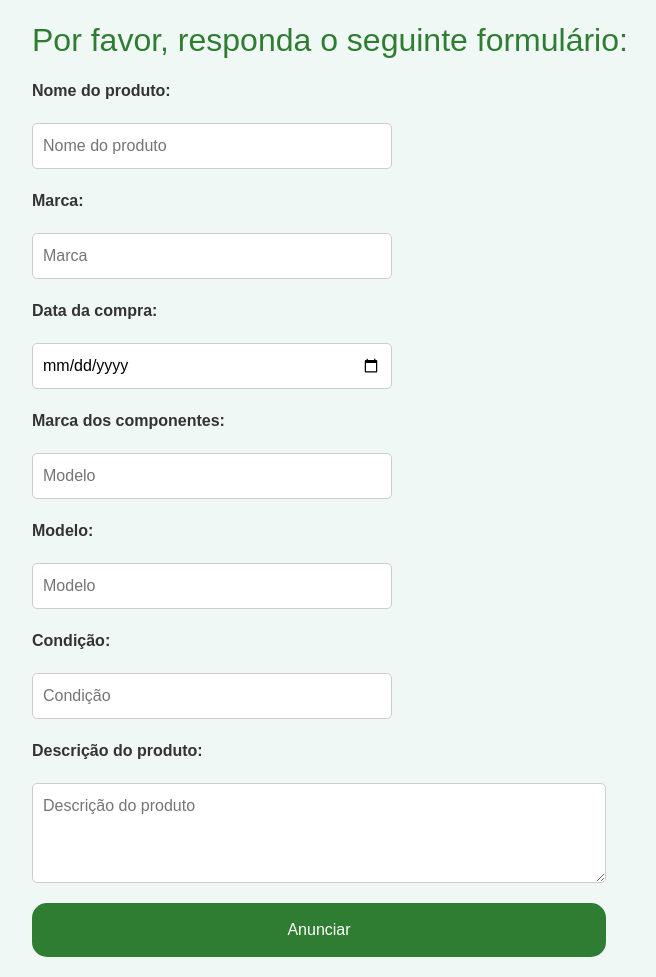
After one commit to cmilli007/Usuarios, a PHP site: page /cadastro_produtos.html in a window 1280 px wide. The commit adds this page. Shown: the part 871-1848 px from the top of the page, without its empty margins (488-1144 px from the left). Run offline with PHP 8.4, Linux system fonts and the light colour scheme; some libraries are stand-ins or nearby versions.

```diff
--- a/cadastrar.php
+++ b/cadastrar.php
@@ -4,9 +4,7 @@ $user = "root";
 $password = "root";
 $bd = "bd_Sustentech";
 
-
 $conn = new mysqli($servidor, $user, $password, $bd);
-
 
 if ($conn->connect_error) {
     die("<p style='color:red; text-align:center; font-size:25px;'>Erro de conexão!</p>");
--- a/cadastro.php
+++ b/cadastro.php
@@ -1,5 +1,4 @@
 <?php
-// Ativar relatórios de erros do MySQLi
 mysqli_report(MYSQLI_REPORT_ERROR | MYSQLI_REPORT_STRICT);
 
 $servidor = "localhost";
--- /dev/null
+++ b/cadastro_produtos.html
@@ -0,0 +1,202 @@
+<!DOCTYPE html>
+<html lang="pt-BR">
+<head>
+    <meta charset="UTF-8">
+    <meta name="viewport" content="width=device-width, initial-scale=1.0">
+    <title>Cadastro de Produtos - SustenTech</title>
+    <link rel="icon" type="image/png" href="../../img/favicon.png">
+    <link rel="stylesheet" href="../NavBar/navbar.css">
+
+    <script src="https://kit.fontawesome.com/c0f408d1cc.js" crossorigin="anonymous"></script>
+    <link href="https://cdn.jsdelivr.net/npm/bootstrap@5.3.3/dist/css/bootstrap.min.css" rel="stylesheet"
+    integrity="sha384-QWTKZyjpPEjISv5WaRU9OFeRpok6YctnYmDr5pNlyT2bRjXh0JMhjY6hW+ALEwIH" crossorigin="anonymous">
+
+    <style>
+        * {
+        margin: 0;
+        padding: 0;
+        box-sizing: border-box;
+        font-family: Arial, sans-serif;
+        justify-content: center !important;
+        align-items: center;
+    }
+
+    body {
+        background-color: #f0f8f5;
+        color: #333;
+        /* text-align: center !important; */
+    }
+
+    .margem {
+        margin-left: 500px;
+    }
+
+    a {
+        text-decoration: none; /* Remove o sublinhado */
+        color: inherit; /* Herdar a cor do elemento pai, ou defina uma cor específica */
+     }
+
+    .form-section {
+        padding: 20px;
+        max-width: 1200px;
+        margin-left: 1000px;
+        margin: 0 auto;
+    }
+
+    h2, h3 {
+        color: #2e7d32;
+        /* text-align: center;*/
+        margin-bottom: 20px;
+        /* text-align: center; */
+    }
+
+    .categories {
+        display: flex;
+        justify-content: space-around;
+        margin-bottom: 20px;
+    }
+
+    .category {
+        text-align: center;
+    }
+
+    .category img {
+        width: 80px;
+        height: 80px;
+    }
+
+    form {
+        display: grid;
+        grid-template-columns: repeat(2, 1fr);
+        gap: 20px;
+    }
+
+    form label {
+        grid-column: span 2;
+        font-weight: bold;
+    }
+
+    form input, form textarea {
+        padding: 10px;
+        border: 1px solid #ccc;
+        border-radius: 5px;
+        width: 100%;
+    }
+
+    form textarea {
+        grid-column: span 2;
+        height: 100px;
+        width: 574px;
+    }
+
+    button {
+        grid-column: span 2;
+        padding: 15px;
+        background-color: #2e7d32;
+        color: white;
+        border: none;
+        border-radius: 15px;
+        cursor: pointer;
+        font-size: 16px;
+        width: 574px;
+    }
+
+    button:hover {
+        background-color: #1e5930;
+    }
+
+    </style>
+
+</head>
+<body>
+    <nav class="navbar">
+        <div class="navbar-container">
+          <div class="nav-tamanho">
+            <div navbar-sustentech>
+              <a href="#"><img class="image" src="../NavBar/imagens/sustentech_logo.png" alt="sustentech logo"></a>
+            </div>
+            </div>
+            <ul class="nav-links">
+                <li><a href="../Pagina Inicial/pagina_inicial.html">Início</a></li>
+                <li><a href="../Produtos/produtos.html">Produtos</a></li>
+                <li class="dropdown">
+                    <a href="../Cadastro de users/usuarios.html">Cadastro</a>
+                    <ul class="dropdown-content">
+                        <li><a href="../Cadastro de users/usuarios.html">Usuários</a></li>
+                        <li><a href="../Cadastro de users/usuarios_empresas.html">Empresas</a></li>
+                        <li><a href="../Cadastro Produtos/cadastro_produtos.html">Produtos</a></li>
+                        </ul>
+                <li><a href="../Sobre Nos/sobre_nos.html">Sobre Nós</a></li>
+                <li><a href="../Locais de Descarte/locais_descarte.html">Locais de Reciclagem</a></li>
+                <li><a href="../Fale Conosco/fale_conosco.html">Fale Conosco</a></li>
+                <li><a href="../Sugestoes/sugestoes.html">Sugestões</a></li>
+                  </ul>
+              </li>
+          </ul>
+          <div class="perfil-icon">
+            <a href="#"><img class="image" src="../NavBar/imagens/icone_perfil.png" alt="icone perfil"></a>
+            <i class="user"></i></a>
+          </div>
+      </div>
+  </nav>
+        <section class="margem">
+            <div class="form-section ">
+            <h2>Por favor, responda o seguinte formulário:</h2>
+            <form method="post" action="cadastro_produtos.php">
+                <label>Nome do produto:</label>
+                <input type="text" placeholder="Nome do produto" name="nm_produto" id="nm_produto">
+
+                <label>Marca:</label>
+                <input type="text" placeholder="Marca" name="nm_marca" id="nm_marca">
+
+                <label>Data da compra:</label>
+                <input type="date" name="dt_compra" id="dt_compra">
+
+                <label>Marca dos componentes:</label>
+                <input type="text" placeholder="Modelo" name="marca_componentes" id="marca_componentes">
+
+                <label>Modelo:</label>
+                <input type="text" placeholder="Modelo" name="modelo_produto" id="modelo_produto">
+
+                <label>Condição:</label>
+                <input type="text" placeholder="Condição" name="condicao_produto" id="condicao_produto">
+
+                <label>Descrição do produto:</label>
+                <textarea placeholder="Descrição do produto" name="ds_produto" id="ds_produto"></textarea>
+<!--
+                <label>Valor:</label>
+                <input type="text" placeholder="R$" name="vl_produto" id="vl_produto"> -->
+
+                <!-- <h3 style="text-align: center;">Anúncio:</h3>
+
+                <label>Nome:</label>
+                <input type="text" placeholder="Nome" id="nm_produto"> -->
+
+                <!-- <label>Modelo:</label>
+                <input type="text" placeholder="Modelo" id="modelo_produto">
+
+                <label>Estado de uso:</label>
+                <input type="text" placeholder="Estado de uso" id="condicao_produto">
+
+                <label>Ano de fabricação:</label>
+                <input type="text" placeholder="Ano de fabricação">
+
+                <label>Preço:</label>
+                <input type="text" placeholder="Preço">
+
+                <label>Descrição do Anúncio:</label>
+                <textarea placeholder="Descrição"></textarea>
+
+                <label>Informações do vendedor:</label>
+                <input type="text" placeholder="Contato">
+
+                <label>Insira uma ou mais imagens:</label>
+                <input type="file" multiple> -->
+
+                <button type="submit">Anunciar</button>
+            </form>
+        </div>
+        </section>
+    </main>
+</body>
+</html>
--- a/login.html
+++ b/login.html
@@ -1,9 +1,12 @@
 <!DOCTYPE html>
-<html lang="en">
+<html lang="pt-br">
 <head>
     <meta charset="UTF-8">
     <meta name="viewport" content="width=device-width, initial-scale=1.0">
     <title>Tela de Login</title>
+    <link rel="preconnect" href="https://fonts.googleapis.com">
+    <link rel="preconnect" href="https://fonts.gstatic.com" crossorigin>
+    <link href="https://fonts.googleapis.com/css2?family=DM+Sans:ital,opsz,wght@0,9..40,100..1000;1,9..40,100..1000&display=swap" rel="stylesheet">
     <style>
         body {
             background-color: #F1FAF1;
--- a/style.css
+++ b/style.css
@@ -1,4 +1,3 @@
-/* Estilo geral do corpo */
 body {
     font-family: Arial, sans-serif;
     background-color: #F1FAF1;
@@ -8,7 +7,6 @@ body {
     justify-content: center;
 }
 
-/* Container principal */
 .container {
     background-color: #DBFEDD;
     border-radius: 10px;
@@ -19,7 +17,6 @@ body {
     border: 2px solid #0D7E2E;
 }
 
-/* Estilo para a saudação e informações do usuário */
 h1 {
     text-align: center;
     font-size: 36px;
@@ -41,7 +38,6 @@ h1 {
     color: #0D7E2E;
 }
 
-/* Estilo do título "Meus Produtos" */
 h2 {
     font-size: 24px;
     color: #0D7E2E;
@@ -72,7 +68,6 @@ h2 {
     margin: 5px 0;
 }
 
-/* Para destacar detalhes dos produtos */
 .product strong {
     color: #0D7E2E;
 }
--- a/usuarios_empresas.html
+++ b/usuarios_empresas.html
@@ -1,5 +1,5 @@
 <!DOCTYPE html>
-<html lang="en">
+<html lang="pt-br">
 <head>
     <meta charset="UTF-8">
     <meta name="viewport" content="width=device-width, initial-scale=1.0">
```
Also changed, not shown: cadastro.html (added, +134 -0 lines), cadastro_produtos.php (added, +46 -0 lines), conexao.php (+6 -6 lines), form.html (added, +113 -0 lines), login.php (+7 -9 lines), perfil.php (+3 -4 lines), script.js (added, +13 -0 lines).
